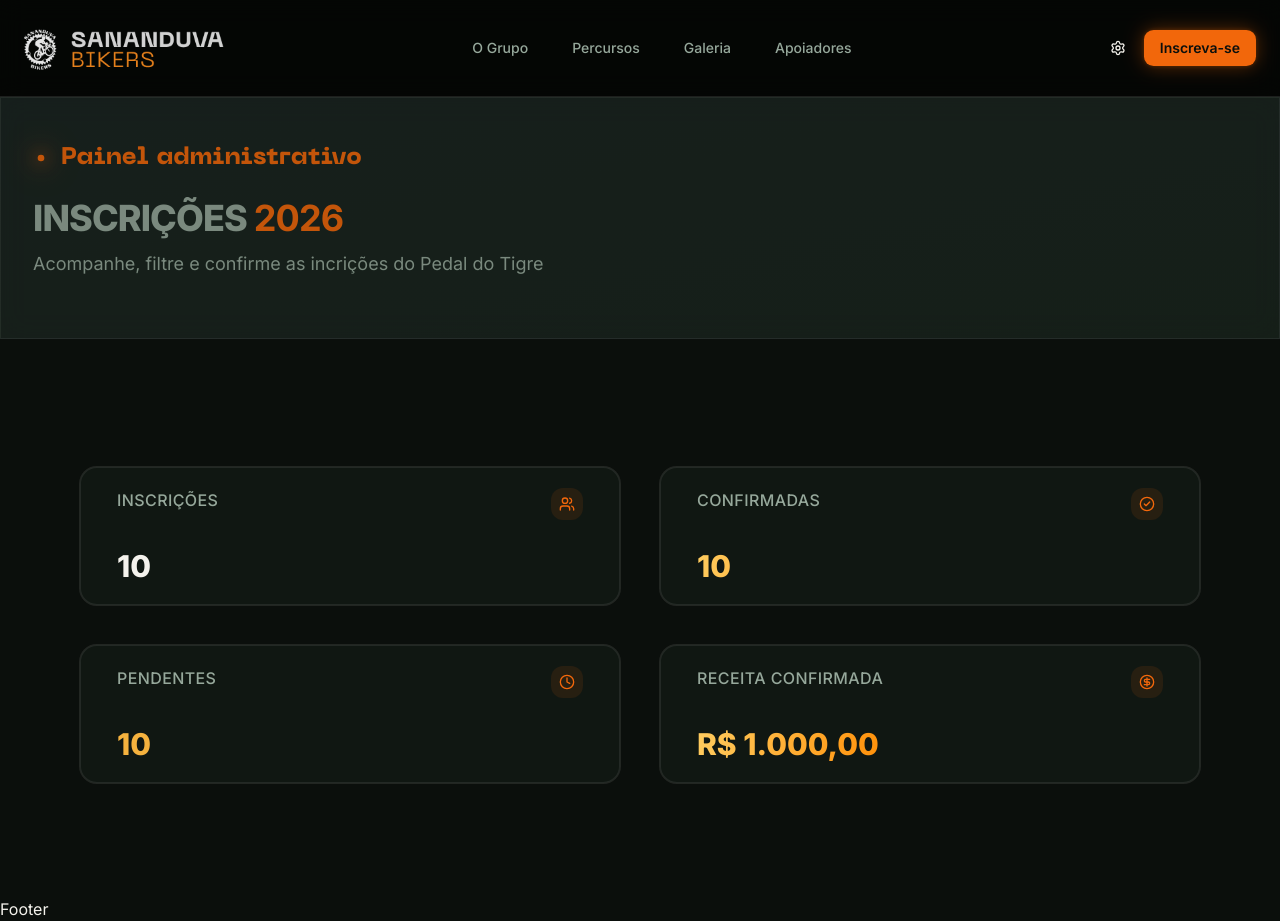
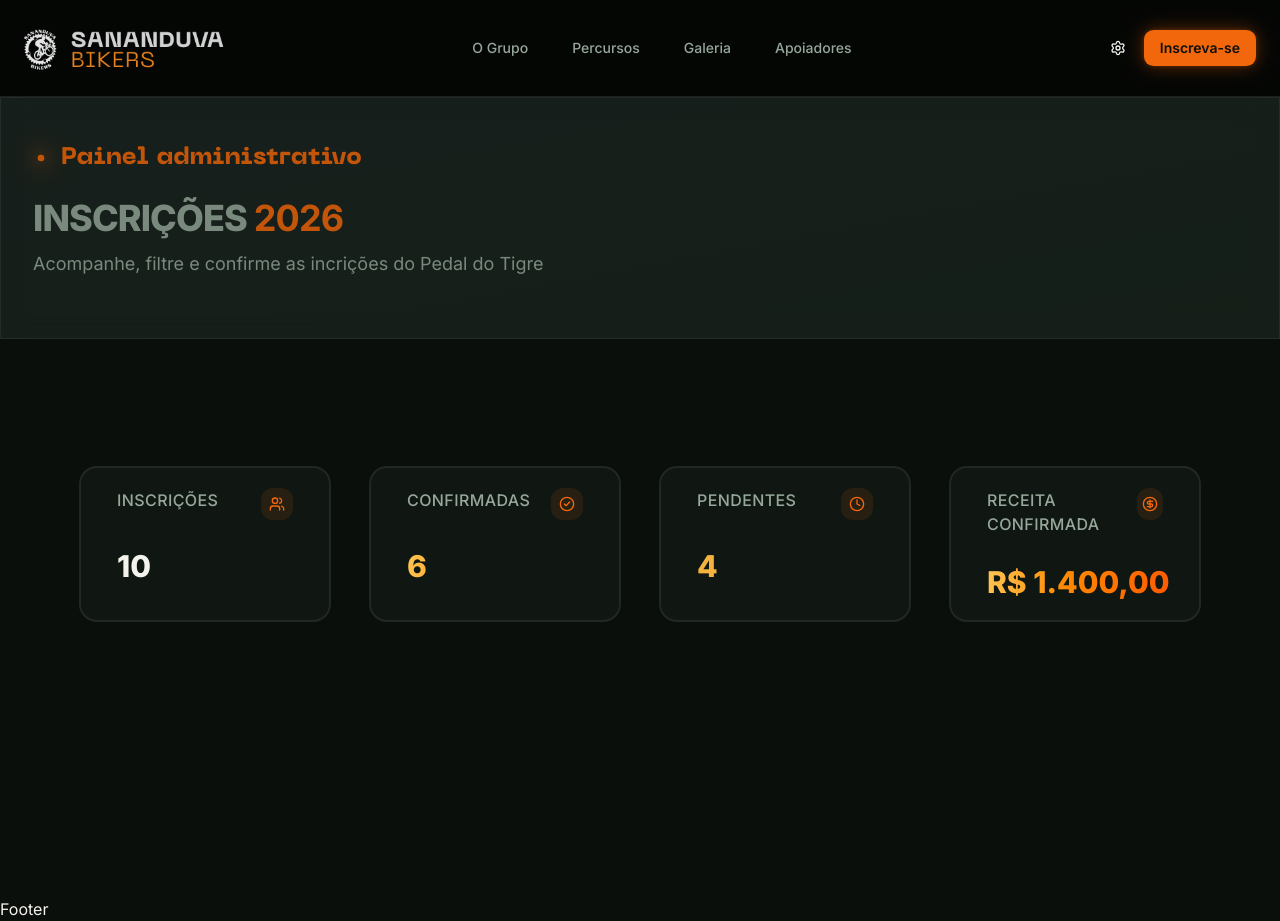
Before and after one commit to gutosavi/sananduva-bikers, a Next.js app: page /admin in a window 1280 px wide. Built offline with nearby package versions, Linux system fonts and the light colour scheme.

Commit message:
feat: passa props e implementa dados mockados em componente

```diff
--- a/src/features/admin/AdminDashboard.tsx
+++ b/src/features/admin/AdminDashboard.tsx
@@ -1,14 +1,13 @@
 "use client";
 
 import { MOCK_REGISTRATIONS } from "@/lib/event-data";
-import React from "react";
 import { AdminStats } from "./AdminStats";
 
 export function AdminDashboard() {
   const rows = MOCK_REGISTRATIONS;
   const eventPrice = 140;
 
-  const data = rows.reduce(
+  const stats = rows.reduce(
     (acc, user) => {
       acc.confirmed += user.status === "confirmado" ? 1 : 0;
       acc.pending += user.status === "pendente" ? 1 : 0;
@@ -23,14 +22,10 @@ export function AdminDashboard() {
     },
   );
 
-  React.useEffect(() => {
-    console.log(data);
-  });
-
   return (
     <section className="w-full overflow-hidden">
-      <div className="grid grid-cols-1 gap-10 md:grid-cols-2 mx-5 pb-24 pt-24 md:pt-32 md:mx-20">
-        <AdminStats />
+      <div className="grid grid-cols-1 gap-10 md:grid-cols-4 mx-5 pb-24 pt-24 md:pt-32 md:mx-20">
+        <AdminStats {...stats} />
       </div>
     </section>
   );
--- a/src/features/admin/AdminStats.tsx
+++ b/src/features/admin/AdminStats.tsx
@@ -2,11 +2,19 @@ import { Card, CardContent, CardHeader, CardTitle } from "@/components/ui/card";
 import { BRL } from "@/lib/event-data";
 import { CircleCheck, CircleDollarSign, Clock, Users } from "lucide-react";
 
-const total = 10;
-const confirmed = 10;
-const pending = 10;
-const revenue = 1000;
+type StatsRegistration = {
+  total: number;
+  confirmed: number;
+  pending: number;
+  revenue: number;
+};
 
+export function AdminStats({
+  total,
+  confirmed,
+  pending,
+  revenue,
+}: StatsRegistration) {
   const stats = [
     {
       label: "Inscrições",
@@ -33,8 +41,6 @@ const stats = [
       accent: "text-gradient-neon",
     },
   ];
-
-export function AdminStats() {
   return (
     <>
       {stats.map((stat) => (
```
Lines whose indentation alone changed are shown as unchanged.
